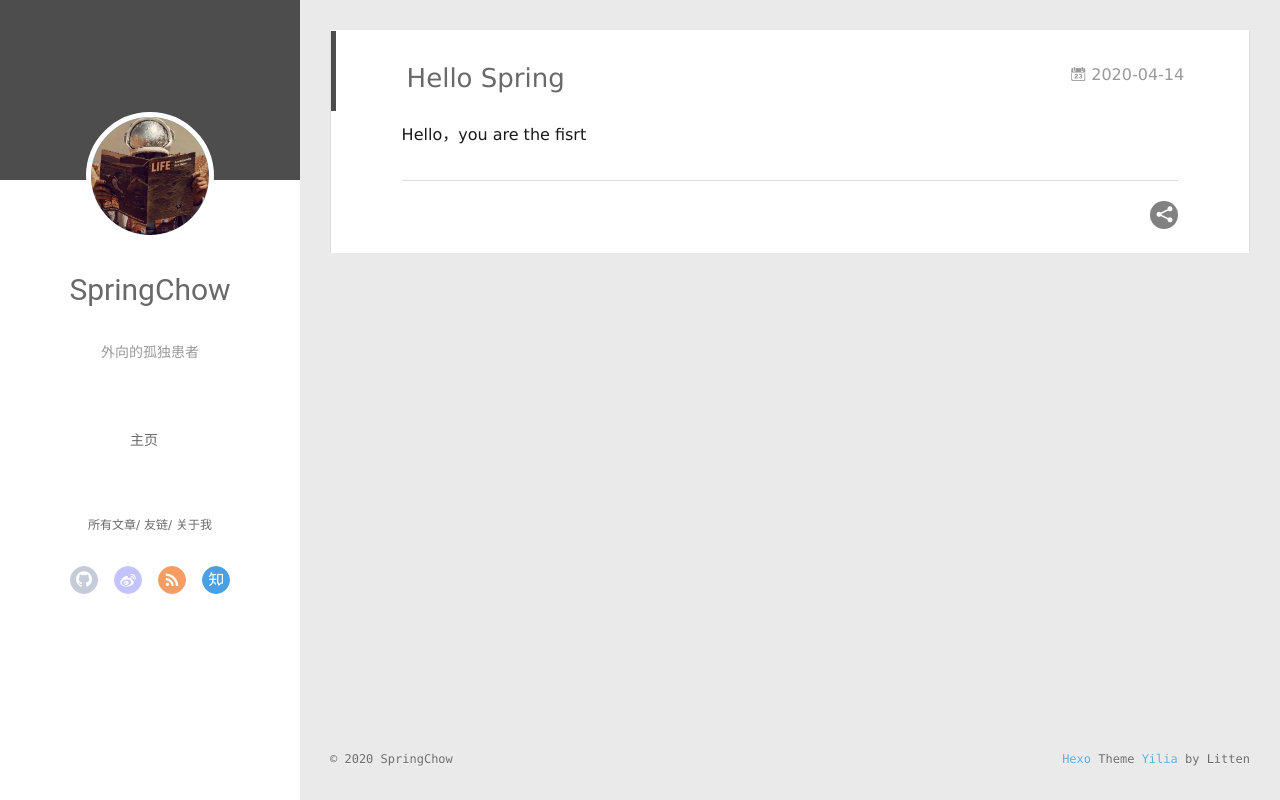
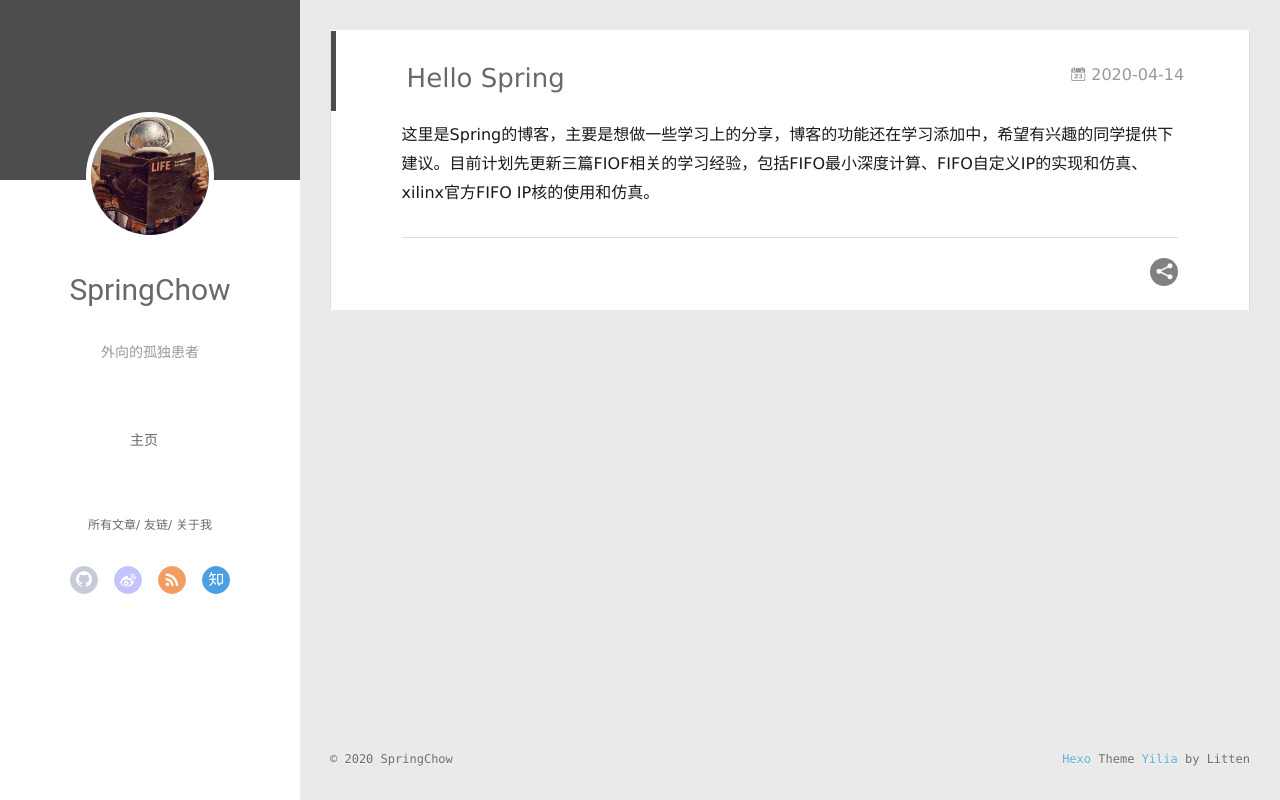
Before and after one commit to SpringChow/SpringChow.github.io, a plain HTML site: page 2020/04/14/Hello-Spring/index.html in a window 1280 px wide. Drawn offline with Linux system fonts and the light colour scheme.

Commit message:
Site updated: 2020-04-18 18:15:28

```diff
--- a/2020/04/14/Hello-Spring/index.html
+++ b/2020/04/14/Hello-Spring/index.html
@@ -8,15 +8,15 @@
   <link rel="dns-prefetch" href="http://yoursite.com">
   <title>Hello Spring | SpringChow&#39;s blog</title>
   <meta name="viewport" content="width=device-width, initial-scale=1, maximum-scale=1">
-  <meta name="description" content="Hello，you are the fisrt">
+  <meta name="description" content="这里是Spring的博客，主要是想做一些学习上的分享，博客的功能还在学习添加中，希望有兴趣的同学提供下建议。目前计划先更新三篇FIOF相关的学习经验，包括FIFO最小深度计算、FIFO自定义IP的实现和仿真、xilinx官方FIFO IP核的使用和仿真。">
 <meta property="og:type" content="article">
 <meta property="og:title" content="Hello Spring">
 <meta property="og:url" content="http://yoursite.com/2020/04/14/Hello-Spring/index.html">
 <meta property="og:site_name" content="SpringChow&#39;s blog">
-<meta property="og:description" content="Hello，you are the fisrt">
+<meta property="og:description" content="这里是Spring的博客，主要是想做一些学习上的分享，博客的功能还在学习添加中，希望有兴趣的同学提供下建议。目前计划先更新三篇FIOF相关的学习经验，包括FIFO最小深度计算、FIFO自定义IP的实现和仿真、xilinx官方FIFO IP核的使用和仿真。">
 <meta property="og:locale" content="en_US">
 <meta property="article:published_time" content="2020-04-13T16:33:50.000Z">
-<meta property="article:modified_time" content="2020-04-14T01:55:47.596Z">
+<meta property="article:modified_time" content="2020-04-18T10:13:38.019Z">
 <meta property="article:author" content="SpringChow">
 <meta property="article:tag" content="FPGA">
 <meta property="article:tag" content=" 数字信号处理">
@@ -175,7 +175,7 @@
 
     <div class="article-entry" itemprop="articleBody">
 
-        <p>Hello，you are the fisrt</p>
+        <p>这里是Spring的博客，主要是想做一些学习上的分享，博客的功能还在学习添加中，希望有兴趣的同学提供下建议。目前计划先更新三篇FIOF相关的学习经验，包括FIFO最小深度计算、FIFO自定义IP的实现和仿真、xilinx官方FIFO IP核的使用和仿真。</p>
 
 
 
```
Also changed, not shown: index.html (+1 -1 lines).
